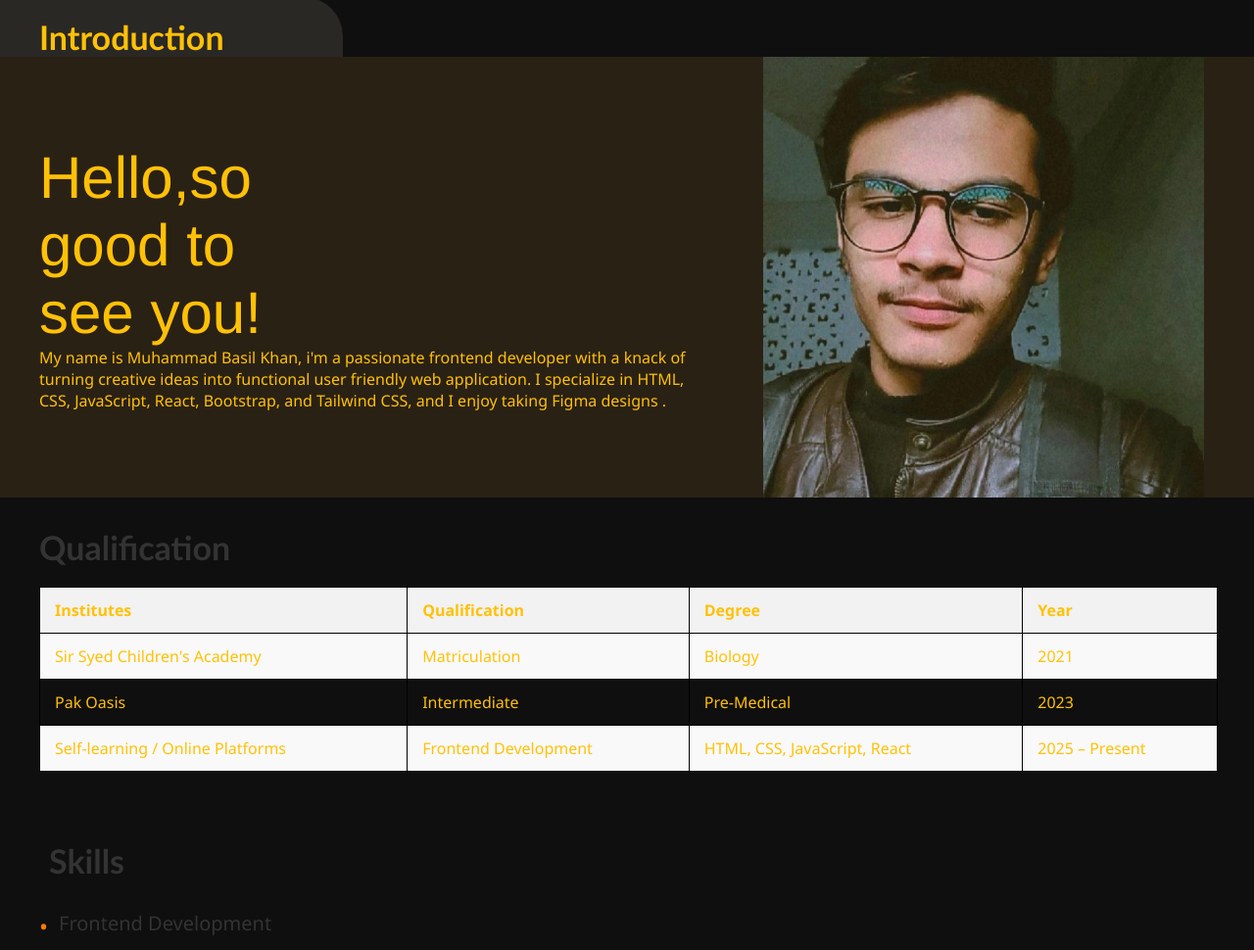
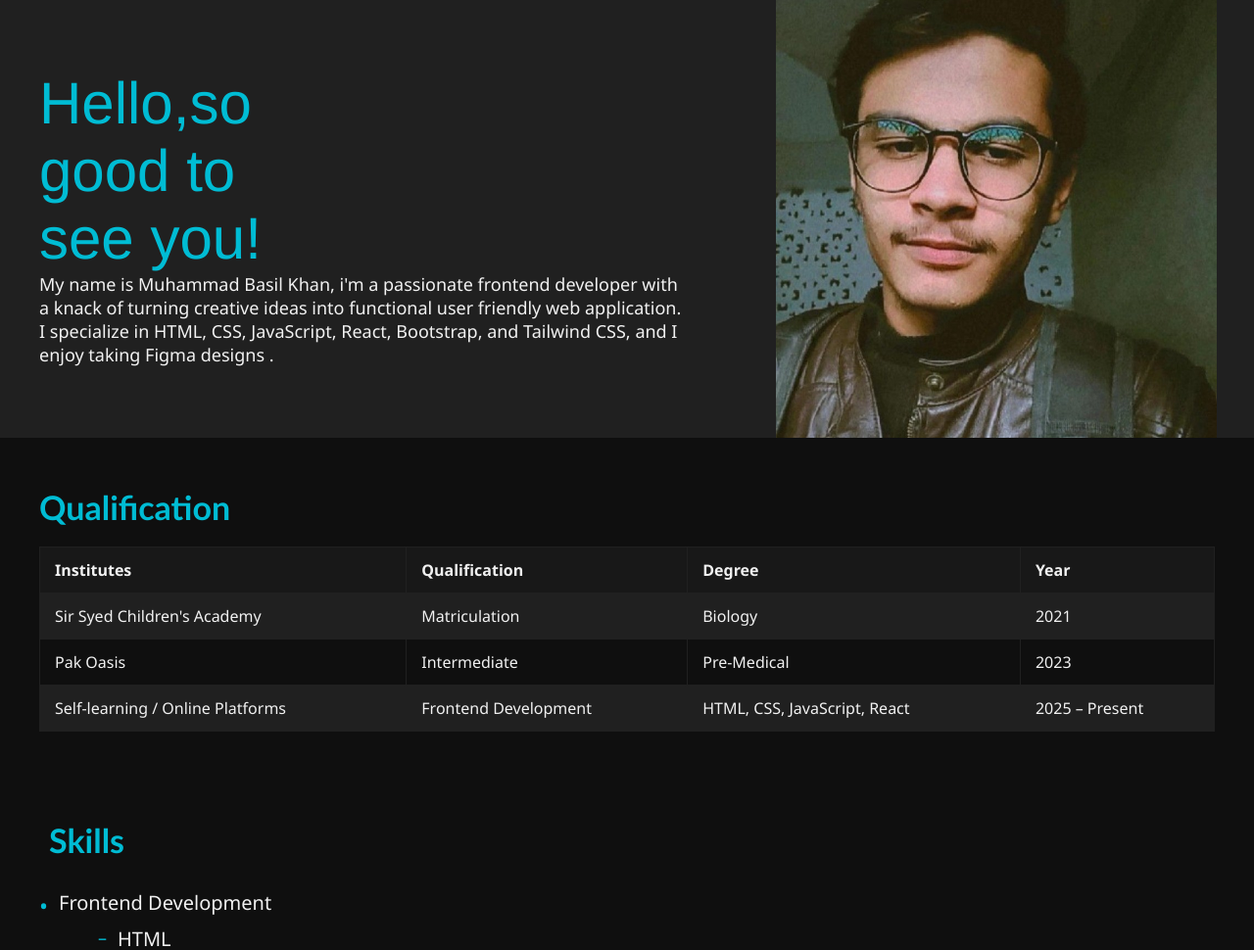
Before and after one commit to basilkhan1250/resume, a plain HTML site: page index.html in a window 1280 px wide. Shown: the part 122-1092 px from the top of the page at 98% size. Drawn offline with Linux system fonts and the light colour scheme.

Commit message:
workin on it

```diff
--- a/index.html
+++ b/index.html
@@ -46,9 +46,9 @@
 
 
     <main>
-        <h2 id="intro-heading">Introduction</h2>
+        <!-- <h2 id="intro-heading">Introduction</h2> -->
         <div class="main">
-            <div id="intro">
+            <div id="intro-heading">
                 <div class="introduction">
                     <div class="intro-text">
                         <h2 class="heading-two">Hello,so good to see you!</h2>
@@ -160,7 +160,7 @@
                 </tr>
                 <tr>
                     <td>Age</td>
-                    <td>20</td>
+                    <td>21</td>
                 </tr>
                 <tr>
                     <td>Profession</td>
--- a/style.css
+++ b/style.css
@@ -1,12 +1,15 @@
+/* Reset */
 * {
     box-sizing: border-box;
     margin: 0;
+    /* padding: 0px 10px; */
 }
 
 body {
     background-color: #0f0f0f;
-    color: #ffc107 ;
-
+    color: #f1f1f1;
+    /* padding: 0px 10px; */
+    /* margin: 0px 10px; */
 }
 
 .navbar {
@@ -32,8 +35,8 @@ body {
 .link-names {
     padding: 10px;
     font-size: 20px;
-    /* color: black; */
     color: #f1f1f1;
+    font-family:Arial, Helvetica, sans-serif;
 }
 
 .line {
@@ -44,12 +47,7 @@ body {
     width: 60%;
     left: 6px;
     margin: 0 auto;
-    /* border: 1px solid #f2f2f2; */
-    /* border: 1px solid #202020 ; */
 }
-
-
-
 
 .link-names a {
     position: relative;
@@ -75,14 +73,13 @@ body {
 .link-names a:focus::after,
 .link-names a:active::after {
     width: 100%;
-    /* color: #00bcd4; */
 }
 
 .link-names a:visited {
     color: #f1f1f1;
 }
 
-#intro-heading {
+/* #intro-heading {
     font-family: 'Gill Sans', 'Gill Sans MT', Calibri, 'Trebuchet MS', sans-serif;
     margin-top: 20px;
     position: relative;
@@ -92,19 +89,20 @@ body {
     display: flex;
     align-items: center;
     border-top-right-radius: 40px;
-    background-color: rgba(196, 183, 167, 0.144);
+    background-color: #202020;
     font-size: 34px;
     padding-top: 20px;
     margin-bottom: 20px;
-}
-
+    color: #00bcd4;
+} */
 
 .introduction {
-    background-color: rgba(201, 140, 60, 0.144);
+    background-color: #202020;
     display: flex;
     justify-content: space-between;
     align-items: center;
-    margin-top: 20px;
+    margin-top: 40px;
+    color: #f1f1f1;
 }
 
 .main {
@@ -115,39 +113,36 @@ body {
     height: 450px;
     margin-left: 50px;
     position: relative;
-    right: 4%;
+    right: 3%;
 }
 
 .intro-text {
     font-family: 'Franklin Gothic Medium', 'Arial Narrow', Arial, sans-serif;
-    /* border: 1px solid black; */
     width: 700px;
     margin: 20px;
     padding: 20px;
+    /* background-color: #181818; */
+    color: #f1f1f1;
+
 }
-
 
 .heading-two {
     font-weight: 500;
     font-size: 60px;
     width: 40%;
-    /* margin: 0; */
-    /* padding-left: 40px; */
-    /* padding-top: 80px; */
+    color: #00bcd4;
 }
 
 .intro-para {
-    /* position: relative; */
     top: 300px;
     right: 230px;
-    font-size: 16px;
+    font-size: 18px;
     font-family: 'Segoe UI', Tahoma, Geneva, Verdana, sans-serif;
+    color: #f1f1f1;
 }
 
-
-
 #video-intro {
-    color: #333;
+    color: #00bcd4;
     font-weight: 900;
     padding-top: 40px;
     padding-bottom: 20px;
@@ -157,23 +152,19 @@ body {
     word-spacing: 6px;
 }
 
-
 .video-Into {
     display: flex;
-    /* background-color: rgb(245, 233, 218); */
 }
 
 .video-frame {
     padding: 20px;
     margin: 0 auto;
-    /* width: 100px; */
 }
 
-
-
 .qualification-sec {
-    /* background-color: rgb(245, 233, 218); */
-    padding: 20px;
+    color: #f1f1f1;
+    /* border: 1px solid red; */
+    padding: 40px;
 }
 
 #qualification {
@@ -181,49 +172,33 @@ body {
     padding-top: 10px;
     padding-bottom: 20px;
     font-size: 34px;
-    color: #333;
-    padding-left: 20px;
+    color: #00bcd4;
+    /* padding-left: 20px; */
 }
-
 
 .qualifies {
     position: relative;
-    left: 20px;
-    width: 97%;
+    width: 100%;
     border-collapse: collapse;
-    /* margin: 20px 0; */
 }
 
 .qualifies th,
 .qualifies td {
-    border: 1px solid black;
+    border: 1px solid #202020;
     padding: 12px 15px;
     text-align: left;
     font-family: 'Segoe UI', Tahoma, Geneva, Verdana, sans-serif;
-
+    color: #f1f1f1;
 }
 
 .qualifies th {
-    background-color: #f2f2f2;
+    background-color: #181818;
     font-weight: bold;
 }
 
 .qualifies tr:nth-child(even) {
-    background-color: #f9f9f9;
+    background-color: #202020;
 }
-
-/*
-.skills h2 {
-    font-family: 'Gill Sans', 'Gill Sans MT', Calibri, 'Trebuchet MS', sans-serif;
-    padding-top: 40px;
-    padding-bottom: 20px;
-    font-size: 34px;
-}
-.skills{
-    padding-left: 40px;
-} */
-
-
 
 .skills {
     padding-left: 40px;
@@ -231,7 +206,7 @@ body {
     padding: 20px;
     border-radius: 10px;
     font-family: 'Segoe UI', Tahoma, Geneva, Verdana, sans-serif;
-
+    color: #f1f1f1;
 }
 
 .skills h2 {
@@ -239,7 +214,7 @@ body {
     padding-top: 10px;
     padding-bottom: 20px;
     font-size: 34px;
-    color: #333;
+    color: #00bcd4;
     padding-left: 30px;
 }
 
@@ -251,7 +226,7 @@ body {
 .skills ul li {
     font-size: 20px;
     margin: 10px 0;
-    color: #333;
+    color: #f1f1f1;
     position: relative;
     padding-left: 20px;
 }
@@ -260,7 +235,7 @@ body {
     content: "•";
     position: absolute;
     left: 0;
-    color: #ff7a00;
+    color: #00bcd4;
     font-size: 24px;
 }
 
@@ -271,20 +246,18 @@ body {
 
 .skills ul ul li::before {
     content: "–";
-    color: #ff7a00;
+    color: #00bcd4;
     font-size: 18px;
 }
 
 .skills ul li:hover {
-    color: #ff7a00;
+    color: #00bcd4;
     cursor: pointer;
 }
 
 .skills ul li:hover::before {
-    color: #333;
+    color: #f1f1f1;
 }
-
-
 
 .experience {
     position: relative;
@@ -292,11 +265,11 @@ body {
     padding-top: 40px;
     margin-right: 200px;
     font-family: 'Segoe UI', Tahoma, Geneva, Verdana, sans-serif;
-
+    color: #f1f1f1;
 }
 
 #experience {
-    color: #333;
+    color: #00bcd4;
     padding-bottom: 20px;
     font-family: 'Gill Sans', 'Gill Sans MT', Calibri, 'Trebuchet MS', sans-serif;
     font-size: 34px;
@@ -313,11 +286,10 @@ h3 {
 }
 
 .personal-Info {
-    color: #333;
+    color: #00bcd4;
     padding-bottom: 20px;
     font-size: 34px;
     font-family: 'Segoe UI', Tahoma, Geneva, Verdana, sans-serif;
-
 }
 
 .personal-info {
@@ -325,17 +297,18 @@ h3 {
     border-collapse: collapse;
     margin: 20px 0;
     font-family: 'Segoe UI', Tahoma, Geneva, Verdana, sans-serif;
+    color: #f1f1f1;
 }
 
 .personal-info th,
 .personal-info td {
-    border: 1px solid black;
+    border: 1px solid #202020;
     padding: 12px;
     text-align: left;
 }
 
 .personal-info th {
-    background-color: #f2f2f2;
+    background-color: #181818;
     font-weight: bold;
     font-size: 20px;
 }
```
